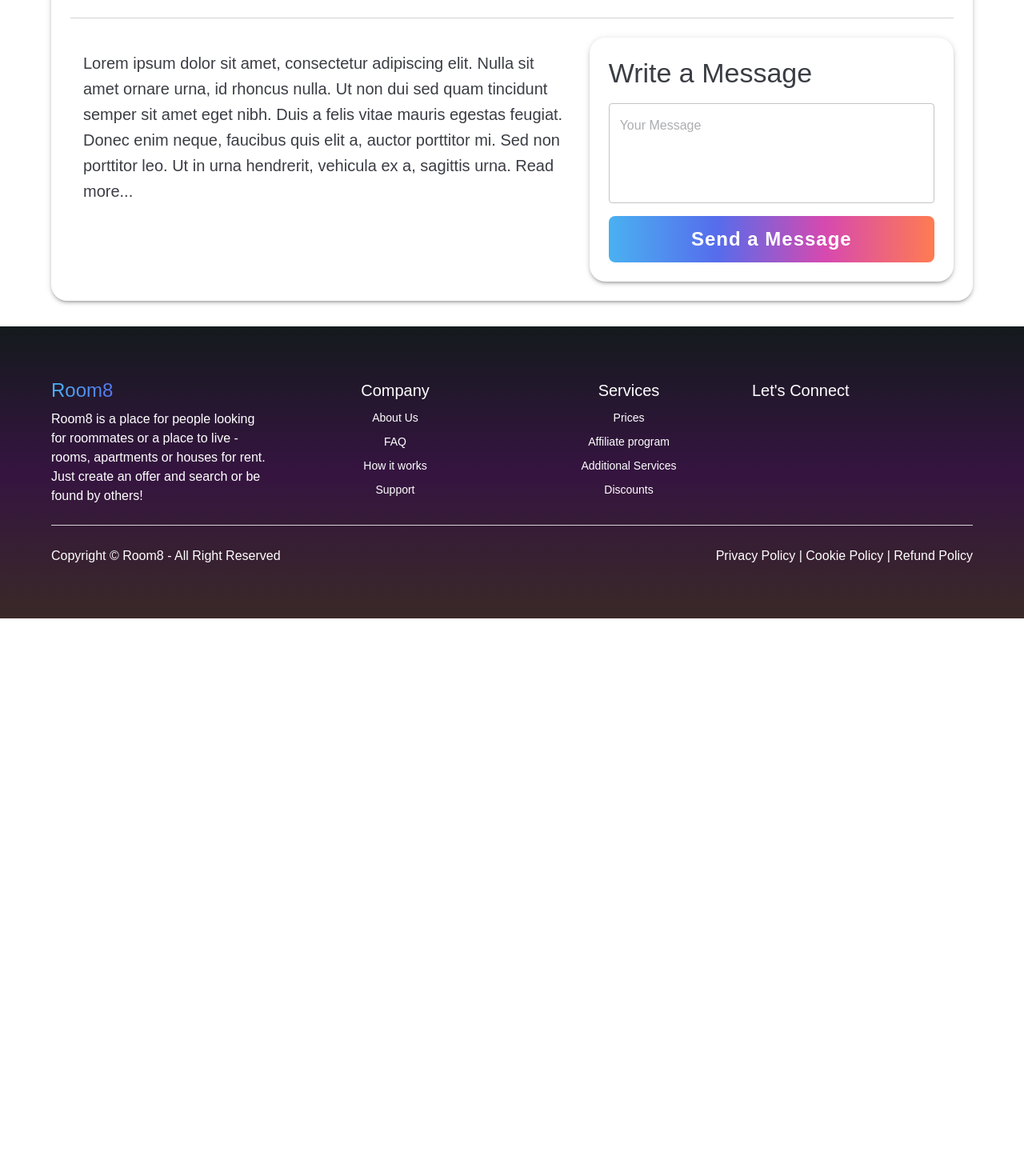
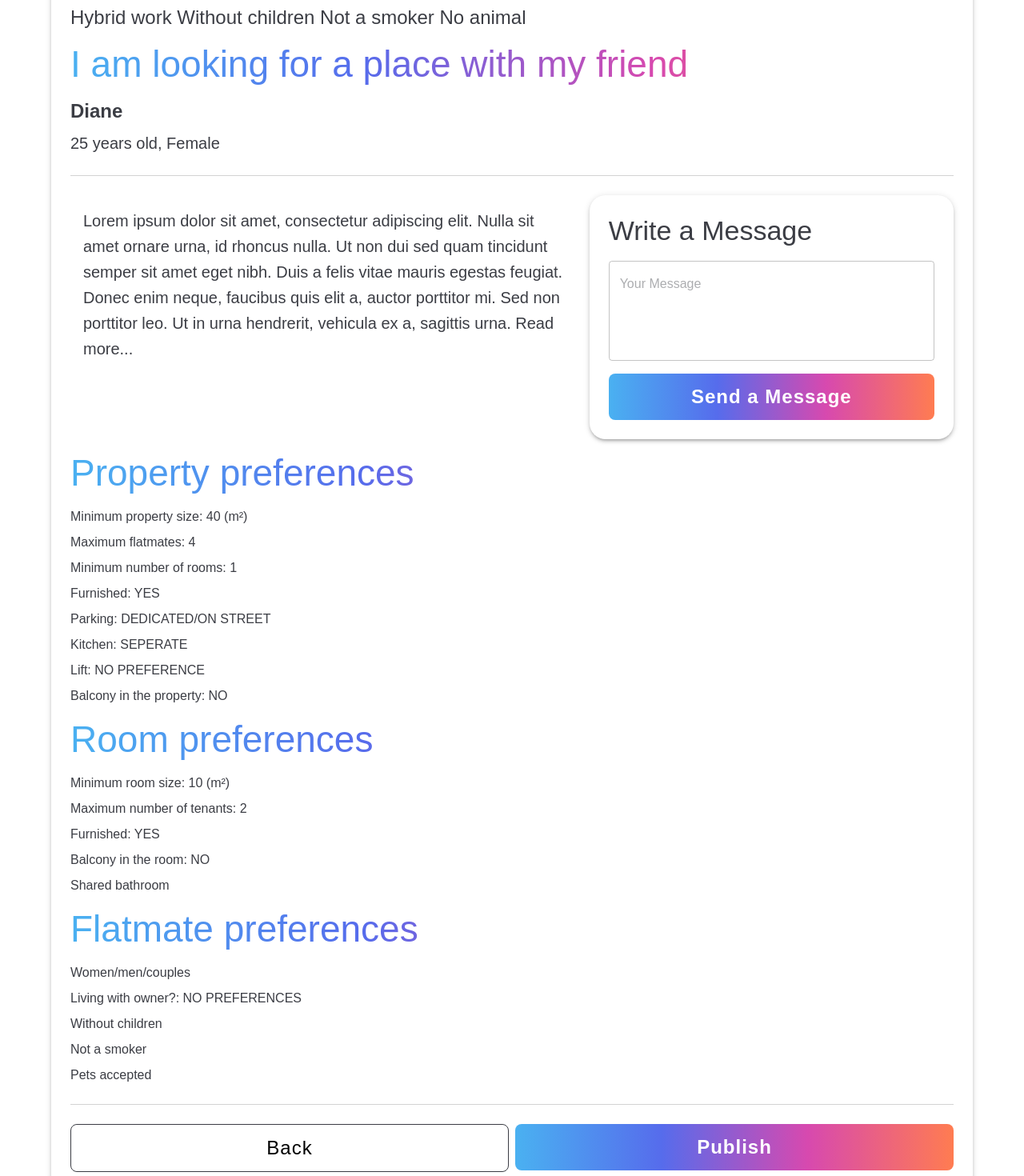
Before and after one commit to architghetiya007/room8Frontend, a React (Vite) app: page /hunter-preview in a window 1280 px wide. Shown: the part 500-1970 px from the top of the page at 80% size. Before the commit the page ends 1273 px from the top, so only its background shows below. Built offline with nearby package versions, Linux system fonts and the light colour scheme; a web font is replaced by a local one.

Commit message:
Worked on Hunter Preview Page

```diff
--- a/src/components/HunterPreviewPage/HunterDescription/index.tsx
+++ b/src/components/HunterPreviewPage/HunterDescription/index.tsx
@@ -1,6 +1,8 @@
 import { LoadingButton } from "@mui/lab";
 import { Box, Grid, OutlinedInput, Stack, Typography } from "@mui/material";
 import React from "react";
+import OutlinedButton from "../../comman/OutlinedButton";
+import CustomLoadingButton from "../../comman/CustomLoadingButton";
 
 const HunterDescription: React.FC = () => {
   return (
@@ -31,6 +33,30 @@ const HunterDescription: React.FC = () => {
           >
             A few facts about me
           </Typography>
+        </Grid>
+        <Grid item xs={12}>
+          <Typography variant="h5">
+            Hybrid work Without children Not a smoker No animal
+          </Typography>
+        </Grid>
+        <Grid item xs={12}>
+          <Typography
+            sx={{
+              fontSize: "46px",
+              background:
+                "linear-gradient(to right, #4AB1F1 0%, #566CEC 33%, #D749AF 66%, #FF7C51 100%)",
+              backgroundClip: "text",
+              WebkitTextFillColor: "transparent",
+            }}
+          >
+            I am looking for a place with my friend
+          </Typography>
+        </Grid>
+        <Grid item xs={12}>
+          <Typography variant="h5" fontWeight={'bold'}>Diane</Typography>
+        </Grid>
+        <Grid item xs={12}>
+          <Typography variant="h6">25 years old, Female</Typography>
         </Grid>
         <Grid item xs={12} mt={2} mb={2}>
           <Box sx={{ borderBottom: "1px solid lightgray" }}></Box>
@@ -79,6 +105,112 @@ const HunterDescription: React.FC = () => {
             </LoadingButton>
           </Stack>
         </Grid>
+        <Grid item xs={12}>
+          <Typography
+            sx={{
+              fontSize: "46px",
+              background:
+                "linear-gradient(to right, #4AB1F1 0%, #566CEC 33%, #D749AF 66%, #FF7C51 100%)",
+              backgroundClip: "text",
+              WebkitTextFillColor: "transparent",
+            }}
+          >
+            Property preferences
+          </Typography>
+        </Grid>
+        <Grid item xs={12}>
+          <Typography>Minimum property size: 40 (m²)</Typography>
+        </Grid>
+        <Grid item xs={12}>
+          <Typography>Maximum flatmates: 4</Typography>
+        </Grid>
+        <Grid item xs={12}>
+          <Typography>Minimum number of rooms: 1</Typography>
+        </Grid>
+        <Grid item xs={12}>
+          <Typography>Furnished: YES</Typography>
+        </Grid>
+        <Grid item xs={12}>
+          <Typography>Parking: DEDICATED/ON STREET</Typography>
+        </Grid>
+        <Grid item xs={12}>
+          <Typography>Kitchen: SEPERATE</Typography>
+        </Grid>
+        <Grid item xs={12}>
+          <Typography>Lift: NO PREFERENCE</Typography>
+        </Grid>
+        <Grid item xs={12}>
+          <Typography>Balcony in the property: NO</Typography>
+        </Grid>
+
+        <Grid item xs={12}>
+          <Typography
+            sx={{
+              fontSize: "46px",
+              background:
+                "linear-gradient(to right, #4AB1F1 0%, #566CEC 33%, #D749AF 66%, #FF7C51 100%)",
+              backgroundClip: "text",
+              WebkitTextFillColor: "transparent",
+            }}
+          >
+            Room preferences
+          </Typography>
+        </Grid>
+        <Grid item xs={12}>
+          <Typography>Minimum room size: 10 (m²)</Typography>
+        </Grid>
+        <Grid item xs={12}>
+          <Typography>Maximum number of tenants: 2</Typography>
+        </Grid>
+        <Grid item xs={12}>
+          <Typography>Furnished: YES</Typography>
+        </Grid>
+        <Grid item xs={12}>
+          <Typography>Balcony in the room: NO</Typography>
+        </Grid>
+        <Grid item xs={12}>
+          <Typography>Shared bathroom</Typography>
+        </Grid>
+
+        <Grid item xs={12}>
+          <Typography
+            sx={{
+              fontSize: "46px",
+              background:
+                "linear-gradient(to right, #4AB1F1 0%, #566CEC 33%, #D749AF 66%, #FF7C51 100%)",
+              backgroundClip: "text",
+              WebkitTextFillColor: "transparent",
+            }}
+          >
+            Flatmate preferences
+          </Typography>
+        </Grid>
+        <Grid item xs={12}>
+          <Typography>Women/men/couples</Typography>
+        </Grid>
+        <Grid item xs={12}>
+          <Typography>Living with owner?: NO PREFERENCES</Typography>
+        </Grid>
+        <Grid item xs={12}>
+          <Typography>Without children</Typography>
+        </Grid>
+        <Grid item xs={12}>
+          <Typography>Not a smoker</Typography>
+        </Grid>
+        <Grid item xs={12}>
+          <Typography>Pets accepted</Typography>
+        </Grid>
+        <Grid item xs={12} mt={2} mb={2}>
+          <Box sx={{ borderBottom: "1px solid lightgray" }}></Box>
+        </Grid>
+        <Grid item xs={12} md={6}>
+          <OutlinedButton>Back</OutlinedButton>
+        </Grid>
+        <Grid item xs={12} md={6}>
+          <CustomLoadingButton sx={{ width: "100%" }}>
+            Publish
+          </CustomLoadingButton>
+        </Grid>
       </Grid>
     </Box>
   );
```
